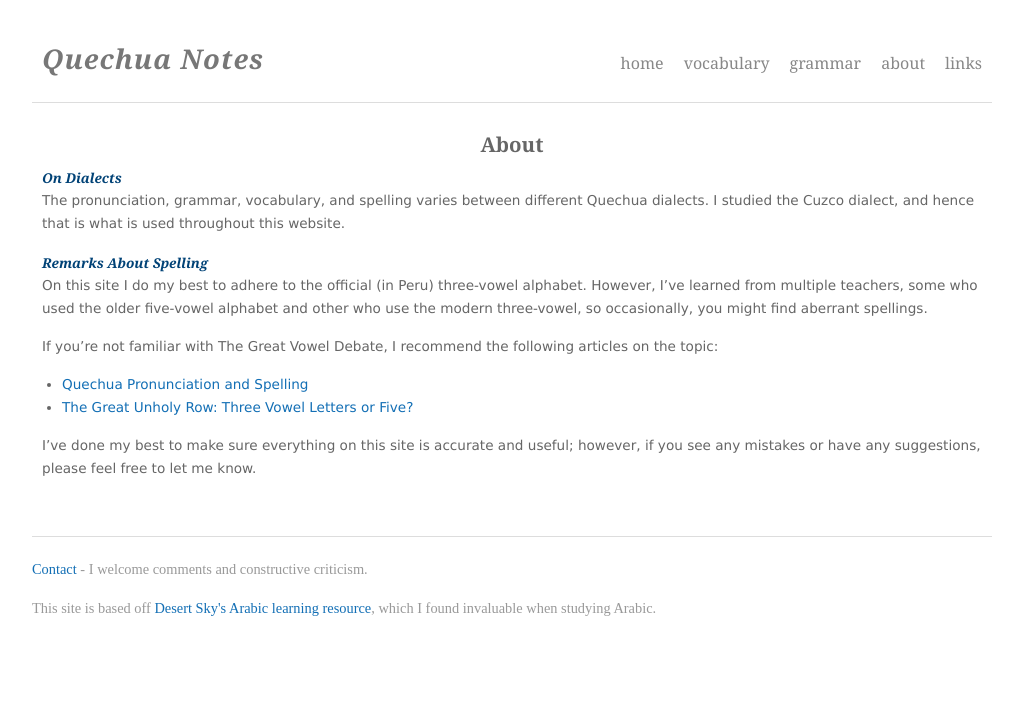
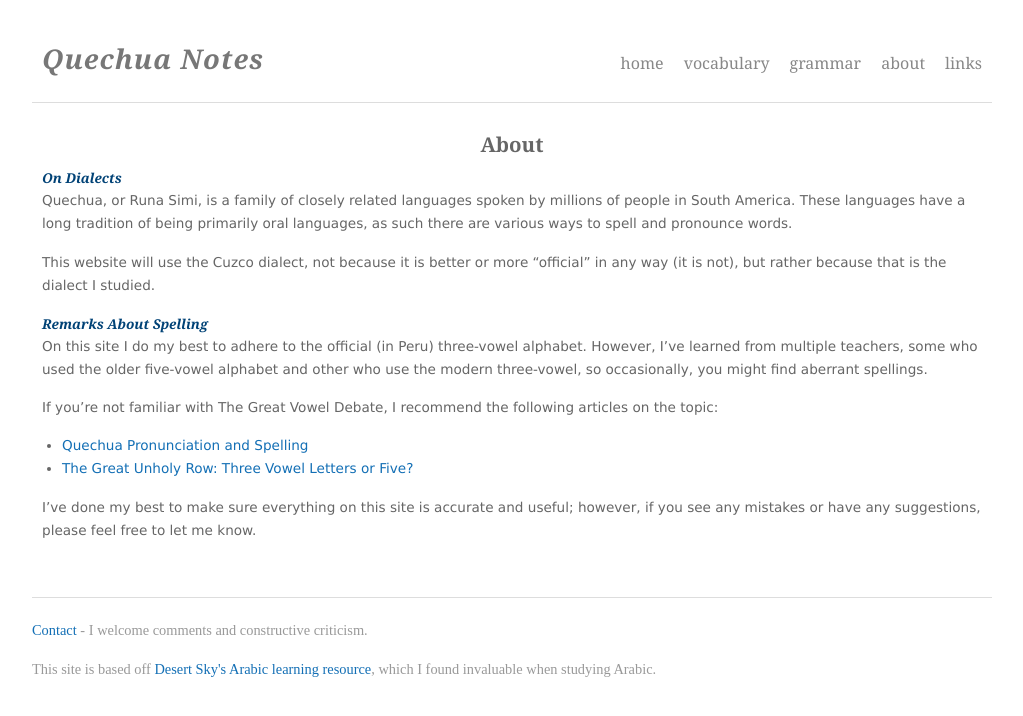
Before and after one commit to Ramblurr/Quechua, a Jekyll site: the page built from about.markdown, in a window 1280 px wide. Shown: the top 716 px of the page, without its empty margins (128-1151 px from the left). Built offline with Jekyll 4.4.1, drawn with Linux system fonts in a browser that asks for light colours; Markdown is read by kramdown in place of the engine named in the settings.

Commit message:
expand info on dialects

```diff
--- a/about.markdown
+++ b/about.markdown
@@ -7,9 +7,12 @@ title: About - Quechua Language Notes
 
 ### On Dialects
 
-The pronunciation, grammar, vocabulary, and spelling varies between different
-Quechua dialects. I studied the Cuzco dialect, and hence that is what is used
-throughout this website.
+Quechua, or Runa Simi,  is a family of closely related languages spoken by
+millions of people in South America. These languages have a long tradition of
+being primarily oral languages, as such there are various ways to spell and
+pronounce words.
+
+This website will use the Cuzco dialect, not because it is better or more "official" in any way (it is not), but rather because that is the dialect I studied.
 
 ### Remarks About Spelling
 
```
